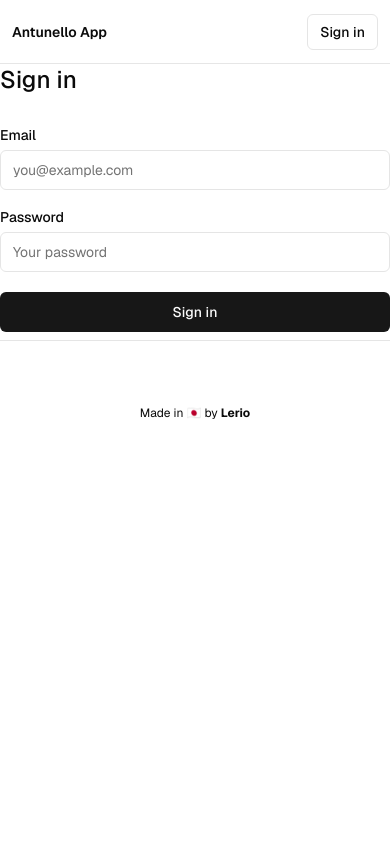
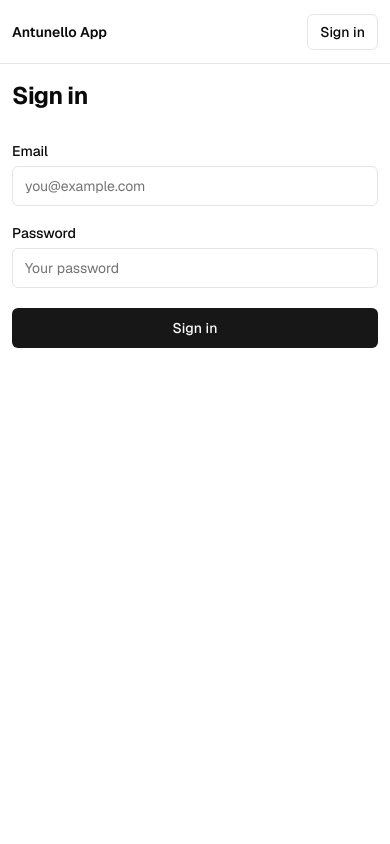
Before and after one commit to lerio/antunello-app, a Next.js app: page /sign-in in a window 390 px wide. Shown: the top 844 px of the page. Built offline with nearby package versions, Linux system fonts and the light colour scheme; no server answers.

Commit message:
feat: restructure sign-in page layout for improved styling and responsiveness

```diff
--- a/app/(auth)/sign-in/page.tsx
+++ b/app/(auth)/sign-in/page.tsx
@@ -9,11 +9,17 @@ import type { Message } from "@/components/ui/form-message"; // Import the Messa
 export default async function Login(props: { searchParams: Promise<Message> }) {
   const searchParams = await props.searchParams;
   return (
-    <form className="flex-1 flex flex-col min-w-64">
-      <h1 className="text-2xl font-medium">Sign in</h1>
+    <div className="min-h-screen bg-background">
+      <div className="fixed-width-container py-6">
+        <div className="max-w-md mx-auto">
+          <form className="flex flex-col">
+            <h1 className="text-2xl sm:text-3xl font-bold tracking-tight text-left">
+              Sign in
+            </h1>
             <div className="flex flex-col gap-2 [&>input]:mb-3 mt-8">
               <Label htmlFor="email">Email</Label>
               <Input
+                id="email"
                 name="email"
                 placeholder="you@example.com"
                 required
@@ -27,16 +33,23 @@ export default async function Login(props: { searchParams: Promise<Message> }) {
                 <Label htmlFor="password">Password</Label>
               </div>
               <Input
+                id="password"
                 type="password"
                 name="password"
                 placeholder="Your password"
                 required
               />
-        <SubmitButton pendingText="Signing In..." formAction={signInAction}>
+              <SubmitButton
+                pendingText="Signing In..."
+                formAction={signInAction}
+              >
                 Sign in
               </SubmitButton>
               <FormMessage message={searchParams as Message} />
             </div>
           </form>
+        </div>
+      </div>
+    </div>
   );
 }
```
Lines whose indentation alone changed are shown as unchanged.
